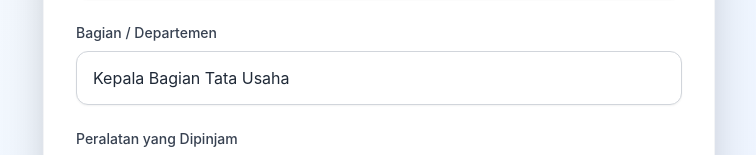
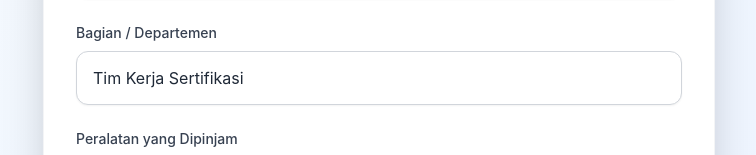
Before and after one commit to warehousebbt24-boop/Subtim_umum_bbt, a Next.js app: page /Formulir_peminjaman_inventaris/dashboard in a window 1280 px wide. Shown: the part 331-486 px from the top of the page, without its empty margins (261-1017 px from the left). Built offline with nearby package versions, Linux system fonts and the light colour scheme; no server answers.

Commit message:
perubahan sub invetaris

```diff
--- a/pages/Formulir_peminjaman_inventaris/dashboard.tsx
+++ b/pages/Formulir_peminjaman_inventaris/dashboard.tsx
@@ -159,38 +159,15 @@ export default function DashboardPeralatan() {
               required
               className="w-full px-4 py-3.5 border border-gray-300 rounded-xl bg-white focus:outline-none focus:ring-2 focus:ring-blue-500 focus:border-transparent transition-all duration-200 text-gray-800 shadow-sm appearance-none"
             >
-              <option value="Kepala Bagian Tata Usaha">Kepala Bagian Tata Usaha</option>
-              <option value="Subtim Humas Data & Informasi Dan Kerjasama Internasional">Subtim Humas Data & Informasi Dan Kerjasama Internasional</option>
-              <option value="Subtim Keuangan Dan Barang Milik Negara">Subtim Keuangan Dan Barang Milik Negara</option>
-              <option value="Subtim Kepegawaian">Subtim Kepegawaian</option>
-              <option value="Subtim Program Evaluasi Dan Pelaporan">Subtim Program Evaluasi Dan Pelaporan</option>
-              <option value="Subtim Umum">Subtim Umum</option>
-              <option value="Subtim Protokoler Dan Layanan Pimpinan">Subtim Protokoler Dan Layanan Pimpinan</option>
-              <option value="Subtim Integrasi Sistem Manajemen">Subtim Integrasi Sistem Manajemen</option>
-              <option value="KATIM Pengembangan Bisnis Dan Jasa Layanan">KATIM Pengembangan Bisnis Dan Jasa Layanan</option>
-              <option value="Subtim Promosi Dan Pemasaran">Subtim Promosi Dan Pemasaran</option>
-              <option value="Subtim Pelayanan Dan Penanganan Keluhan Pelanggan (ISSC)">Subtim Pelayanan Dan Penanganan Keluhan Pelanggan (ISSC)</option>
-              <option value="Subtim Pengembangan Sistem Operasi Bisnis Dan Layanan BLU">Subtim Pengembangan Sistem Operasi Bisnis Dan Layanan BLU</option>
-              <option value="Subtim Kerjasama Dan Pengembangan Bisnis">Subtim Kerjasama Dan Pengembangan Bisnis</option>
-              <option value="KATIM Pengujian,Kalibrasi,Standardisasi,Inspeksi Teknis Dan Uji Profisiensi">KATIM Pengujian,Kalibrasi,Standardisasi,Inspeksi Teknis Dan Uji Profisiensi</option>
-              <option value="Subtim Pengujian">Subtim Pengujian</option>
-              <option value="Subtim Kalibrasi">Subtim Kalibrasi</option>
-              <option value="Subtim Inspeksi Teknis">Subtim Inspeksi Teknis</option>
-              <option value="Subtim Penyelenggara Uji Profisiensi">Subtim Penyelenggara Uji Profisiensi</option>
-              <option value="Subtim Standardisasi Dan Bahan Acuan">Subtim Standardisasi Dan Bahan Acuan</option>
-              <option value="KATIM Sertifikasi Dan Verifikasi">KATIM Sertifikasi Dan Verifikasi</option>
-              <option value="Subtim Sertifikasi Dan Verifikasi ">Subtim Sertifikasi Dan Verifikasi</option>
-              <option value="Subtim Sertifikasi Industri Hijau">Subtim Sertifikasi Industri Hijau</option>
-              <option value="Subtim Pemeriksa Halal">Subtim Pemeriksa Halal</option>
-              <option value="Subtim Sertifikasi Lingkungan Dan SMK.3">Subtim Sertifikasi Lingkungan Dan SMK.3</option>
-              <option value="Subtim Lembaga Validasi Verifikasi Gasrumah Kaca & Nilai Ekonomi Karbon">Subtim Lembaga Validasi Verifikasi Gasrumah Kaca & Nilai Ekonomi Karbon</option>
-              <option value="Subtim Pengendali Mutu Sertifikasi Dan Verifikasi">Subtim Pengendali Mutu Sertifikasi Dan Verifikasi</option>
-              <option value="KATIM Fasilitasi Optimalisasi Pemanfaatan Teknologi Industri">KATIM Fasilitasi Optimalisasi Pemanfaatan Teknologi Industri</option>
-              <option value="Subtim Fasilitasi Workshop Dan Rancang Bangun">Subtim Fasilitasi Workshop Dan Rancang Bangun</option>
-              <option value="Subtim Bimbingan Dan Konsultasi Teknis">Subtim Bimbingan Dan Konsultasi Teknis</option>
-              <option value="Subtim Optimalisasi Teknologi Industri">Subtim Optimalisasi Teknologi Industri</option>
-              <option value="Subtim Verifikasi TKDN Dan Kemampuan Industri">Subtim Verifikasi TKDN Dan Kemampuan Industri</option>
-              <option value="Subtim Fasilitasi Kemitraan Industri Dan Lembaga Sertifikasi Profesi">Subtim Fasilitasi Kemitraan Industri Dan Lembaga Sertifikasi Profesi</option>
+              <option value="Tim Kerja Sertifikasi">Tim Kerja Sertifikasi</option>
+              <option value="Tim Kerja Verifikasi dan Validasi">Tim Kerja Verifikasi dan Validasi</option>
+              <option value="Tim Kerja Pengujian, Standardisasi dan Inspeksi Teknis">Tim Kerja Pengujian, Standardisasi dan Inspeksi Teknis</option>
+              <option value="Tim Kerja Kalibrasi dan Uji Profesiensi">Tim Kerja Kalibrasi dan Uji Profesiensi</option>
+              <option value="Tim Kerja Optimalisasi Pemanfaatan Teknologi dan Lembaga Sertifikasi Profesi">Tim Kerja Optimalisasi Pemanfaatan Teknologi dan Lembaga Sertifikasi Profesi</option>
+              <option value="Tim Kerja Bimbingan Teknis Konsultansi dan Pendampingan">Tim Kerja Bimbingan Teknis Konsultansi dan Pendampingan</option>
+              <option value="Tim Kerja Pengembangan Bisnis">Tim Kerja Pengembangan Bisnis</option>
+              <option value="Tim Kerja Satuan Pengawas Intern">Tim Kerja Satuan Pengawas Intern</option>
+              <option value="Tim Kerja Bagian Tata Usaha">Tim Kerja Bagian Tata Usaha</option>
             </select>
           </div>
 
--- a/pages/Formulir_peminjaman_kendaraaan/dashboard.tsx
+++ b/pages/Formulir_peminjaman_kendaraaan/dashboard.tsx
@@ -97,7 +97,6 @@ export default function Dashboard() {
               onChange={(e) => setBagian(e.target.value)}
               className="w-full p-3 border border-gray-300 rounded-xl bg-white focus:outline-none focus:ring-2 focus:ring-blue-500 focus:border-blue-500 transition-all duration-200 text-sm"
             >
-             <option value="Kepala Bagian Tata Usaha">Kepala Bagian Tata Usaha</option>
               <option value="Tim Kerja Sertifikasi">Tim Kerja Sertifikasi</option>
               <option value="Tim Kerja Verifikasi dan Validasi">Tim Kerja Verifikasi dan Validasi</option>
               <option value="Tim Kerja Pengujian, Standardisasi dan Inspeksi Teknis">Tim Kerja Pengujian, Standardisasi dan Inspeksi Teknis</option>
--- a/pages/Formulir_permintaan_pemeliharaan/dashboard.tsx
+++ b/pages/Formulir_permintaan_pemeliharaan/dashboard.tsx
@@ -105,7 +105,6 @@ export default function DashboardPemeliharaan() {
               onChange={(e) => setBagian(e.target.value)}
               className="w-full p-3 border border-gray-300 rounded-xl bg-white focus:outline-none focus:ring-2 focus:ring-blue-500 focus:border-blue-500 transition-all duration-200 text-sm"
             >
-              <option value="Kepala Bagian Tata Usaha">Kepala Bagian Tata Usaha</option>
               <option value="Tim Kerja Sertifikasi">Tim Kerja Sertifikasi</option>
               <option value="Tim Kerja Verifikasi dan Validasi">Tim Kerja Verifikasi dan Validasi</option>
               <option value="Tim Kerja Pengujian, Standardisasi dan Inspeksi Teknis">Tim Kerja Pengujian, Standardisasi dan Inspeksi Teknis</option>
```
